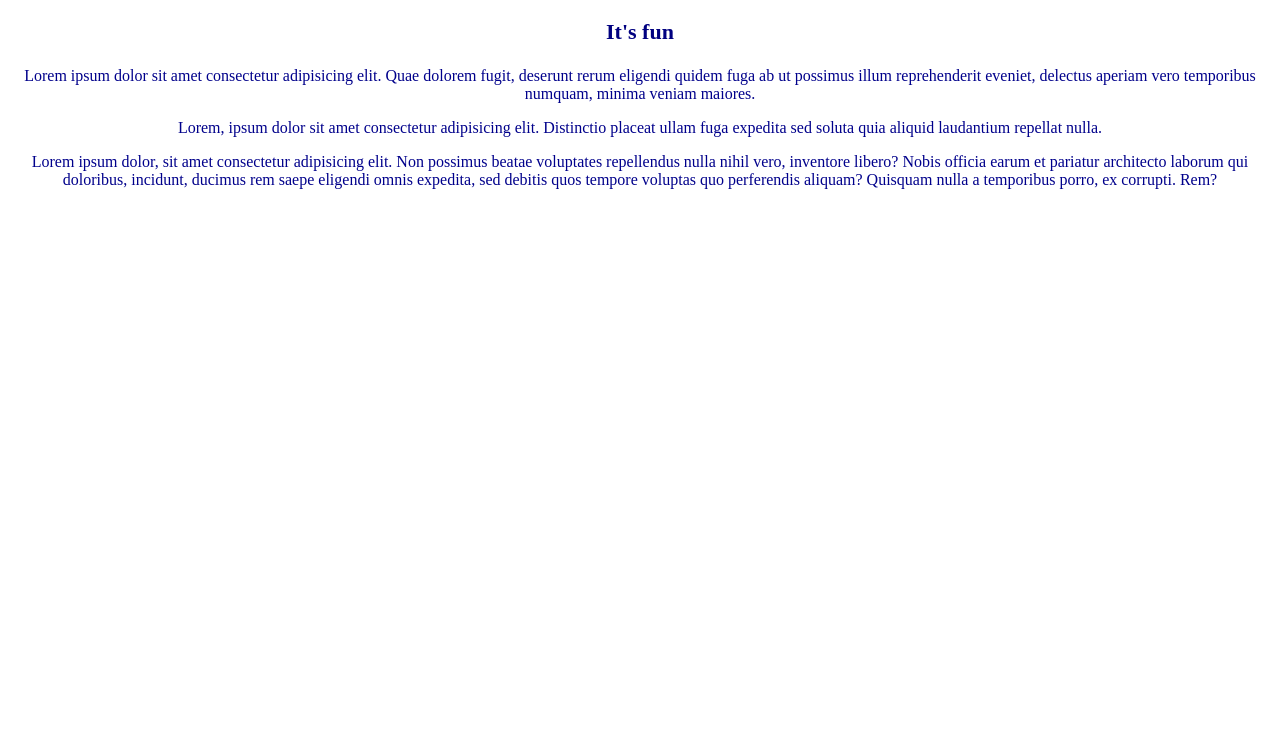
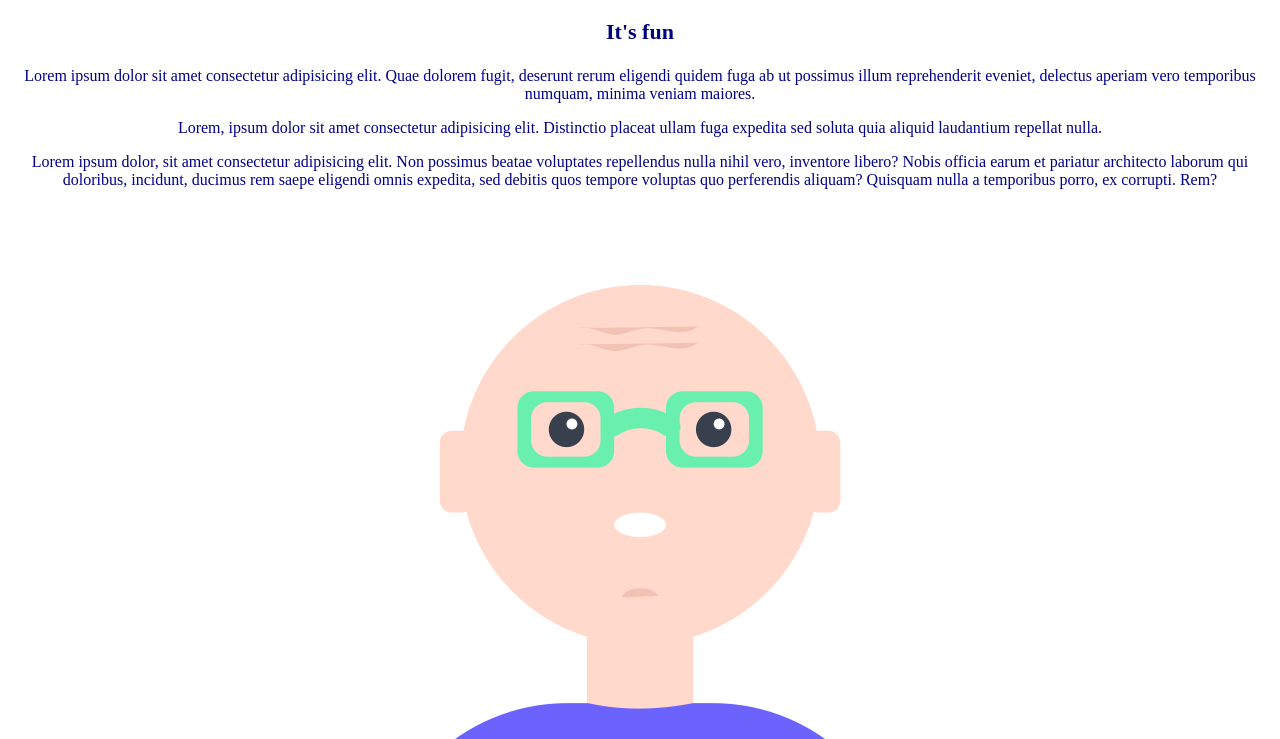
Before and after one commit to sheikhroman/my-second-repo, a plain HTML site: page index.html in a window 1280 px wide. Shown: the part 61-800 px from the top of the page. Drawn offline with Linux system fonts and the light colour scheme.

Commit message:
iamges add

```diff
--- a/index.html
+++ b/index.html
@@ -13,5 +13,6 @@
     <p>Lorem ipsum dolor sit amet consectetur adipisicing elit. Quae dolorem fugit, deserunt rerum eligendi quidem fuga ab ut possimus illum reprehenderit eveniet, delectus aperiam vero temporibus numquam, minima veniam maiores.</p>
     <p>Lorem, ipsum dolor sit amet consectetur adipisicing elit. Distinctio placeat ullam fuga expedita sed soluta quia aliquid laudantium repellat nulla.</p>
     <p>Lorem ipsum dolor, sit amet consectetur adipisicing elit. Non possimus beatae voluptates repellendus nulla nihil vero, inventore libero? Nobis officia earum et pariatur architecto laborum qui doloribus, incidunt, ducimus rem saepe eligendi omnis expedita, sed debitis quos tempore voluptas quo perferendis aliquam? Quisquam nulla a temporibus porro, ex corrupti. Rem?</p>
+    <img src="images/1.png" alt="">
 </body>
 </html>
```
Also changed, not shown: images/1.png (added), images/2.png (added).
